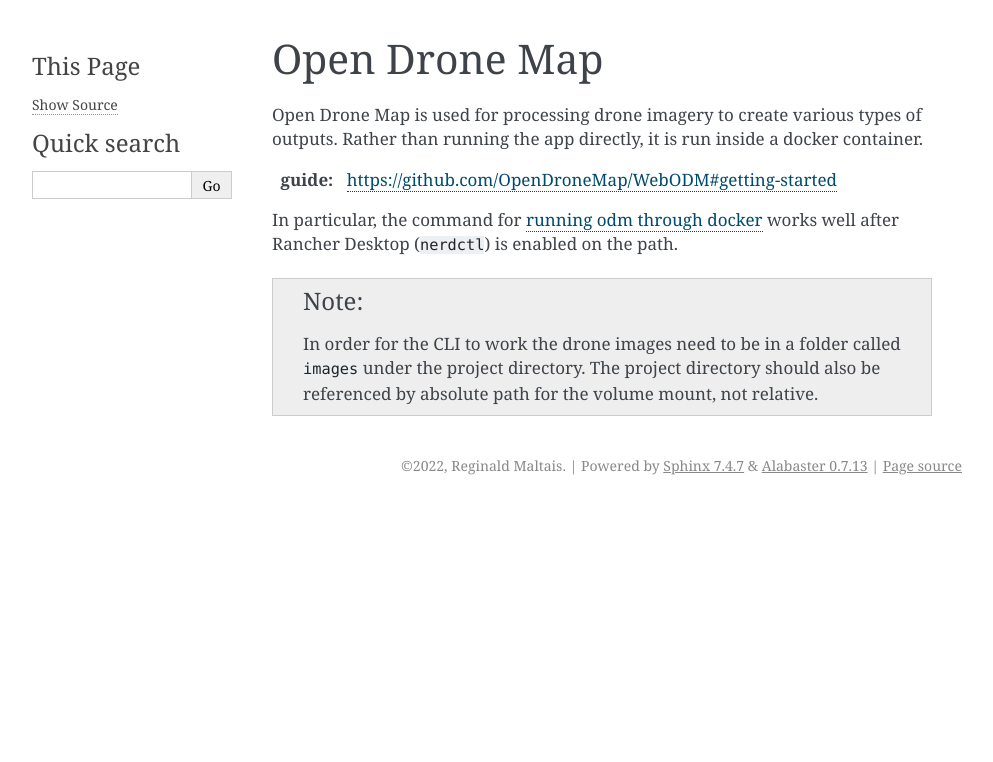
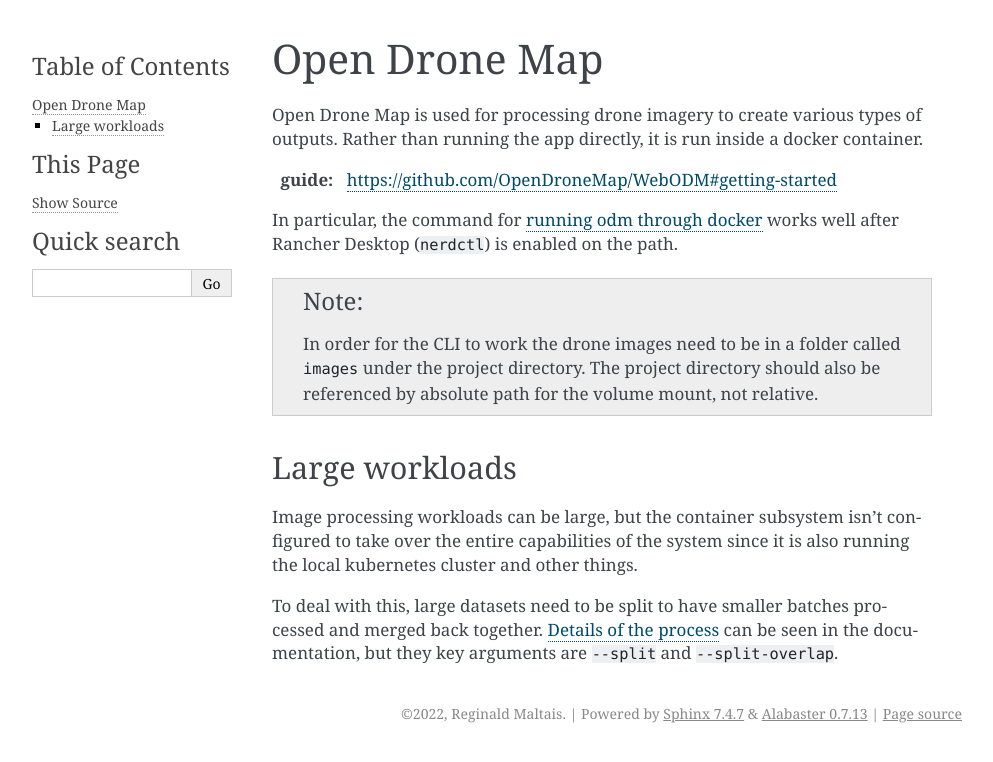
Before and after one commit to goatsweater/mac-setup, a Sphinx documentation site: the page built from docs/software/webodm.rst, in a window 1280 px wide. Shown: the top 762 px of the page, without its empty margins (148-1141 px from the left). Built offline with Sphinx 7.4.7, drawn with Linux system fonts in a browser that asks for light colours.

Commit message:
Add large workloads info related to rancher setup

```diff
--- a/docs/software/webodm.rst
+++ b/docs/software/webodm.rst
@@ -14,3 +14,15 @@
     In order for the CLI to work the drone images need to be in a folder called :file:`images`
     under the project directory. The project directory should also be referenced by absolute
     path for the volume mount, not relative.
+
+Large workloads
+---------------
+
+Image processing workloads can be large, but the container subsystem isn't configured
+to take over the entire capabilities of the system since it is also running the local
+kubernetes cluster and other things.
+
+To deal with this, large datasets need to be split to have smaller batches processed and
+merged back together. `Details of the process <https://docs.opendronemap.org/large/>`_
+can be seen in the documentation, but they key arguments are ``--split`` and
+``--split-overlap``.
```
